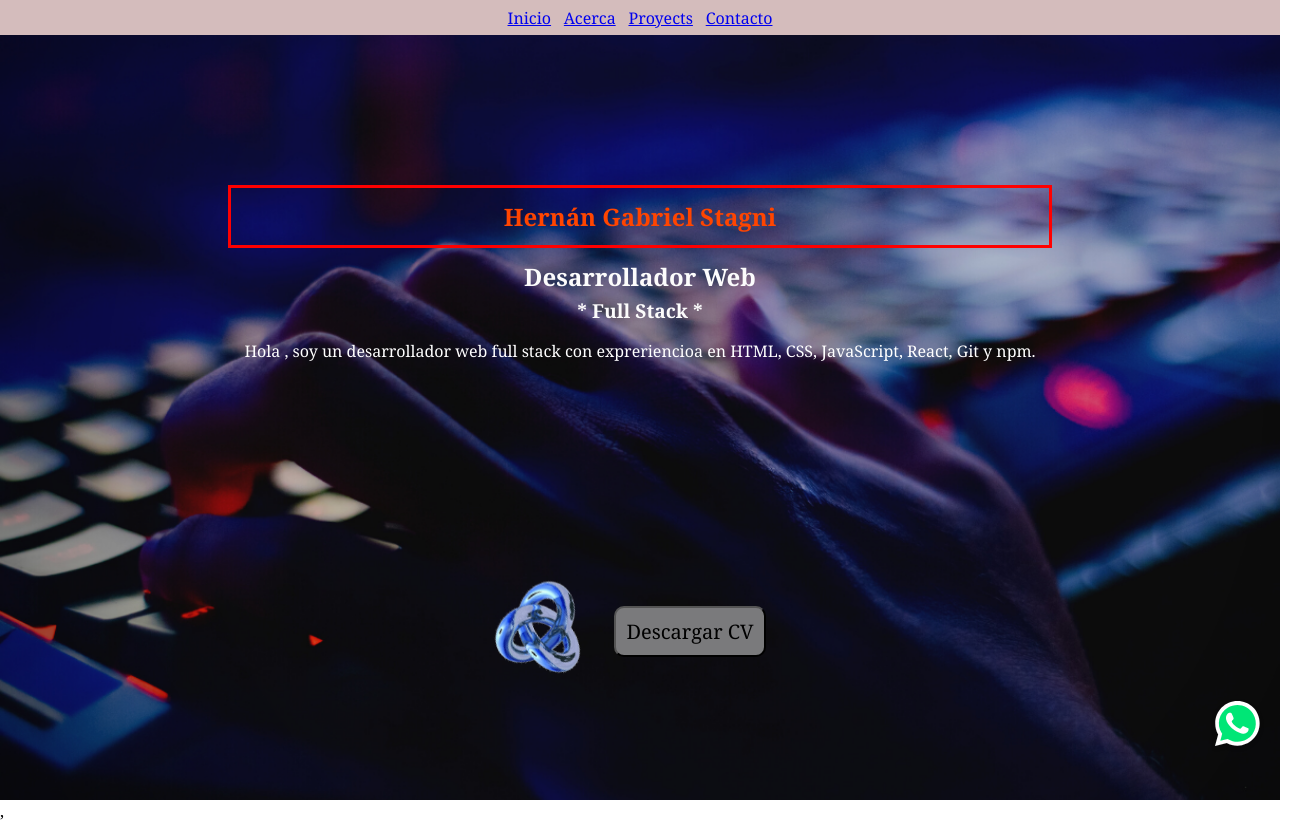
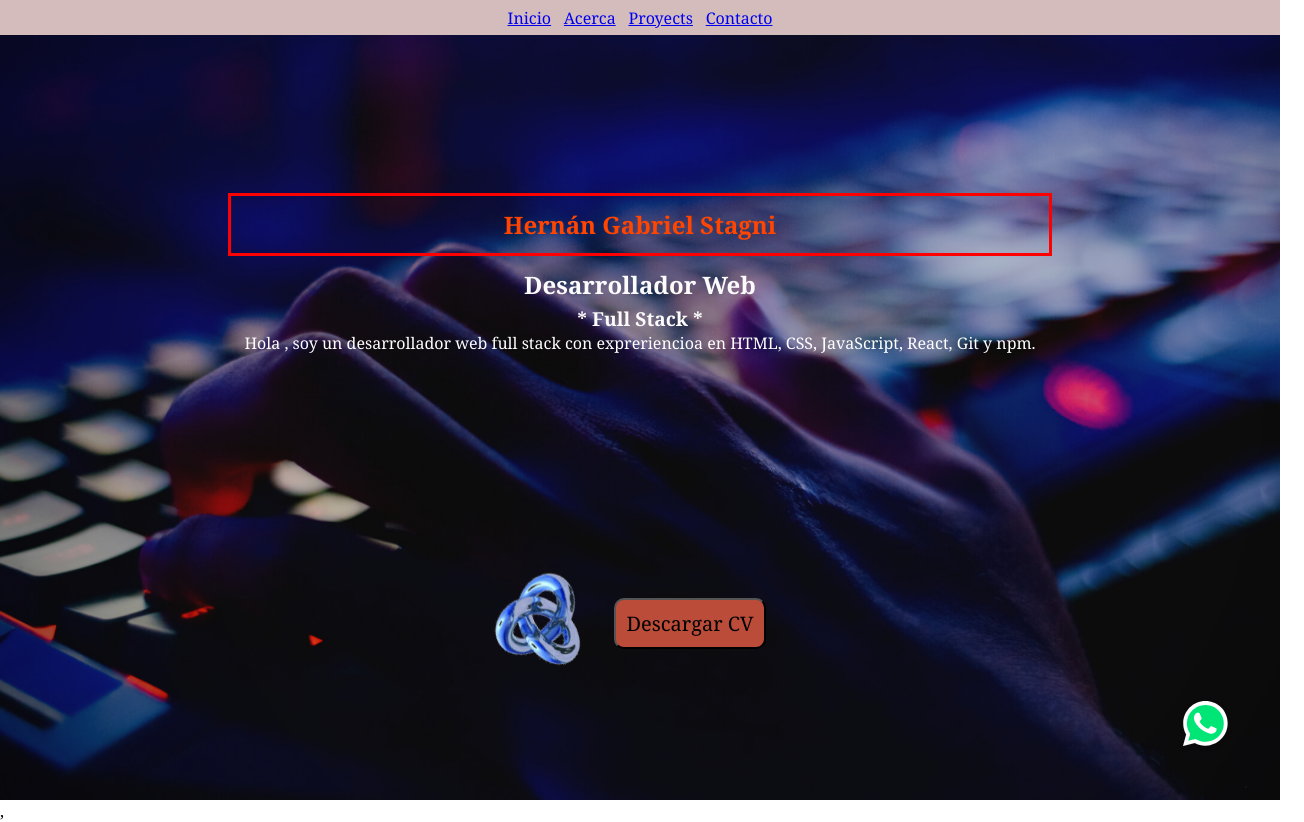
Before and after one commit to HernanGabrielStagni/Portolio-Hernan-Stagni-2024, a React (Vite) app: page / in a window 1280 px wide. Shown: the whole page, 1304 px wide, since content can reach past the window. Built offline with nearby package versions, Linux system fonts and the light colour scheme.

Commit message:
ajuste las posiciones porque me hacia un scroll el boton de wsp

```diff
--- a/src/COMPONENTS/ButtonWhatsapp/ButtonWhatsapp.css
+++ b/src/COMPONENTS/ButtonWhatsapp/ButtonWhatsapp.css
@@ -2,7 +2,7 @@
     position:absolute;
     z-index: 1000;
     bottom: 3rem;
-    right: 1rem;
+    right: 3rem;
 }
 
 .btn__whatsapp:before,
--- a/src/COMPONENTS/descargarPDF_CSS.css
+++ b/src/COMPONENTS/descargarPDF_CSS.css
@@ -6,13 +6,14 @@
     text-align: center;
     color: rgb(264, 66, 0);
     font-size: 25px;
-    gap: .5em;
+
+    /* gap: .5em;  */
   }
 
   .container_general button{
       padding: .5em;
       font-size: 20px;
       border-radius: 10px;
-  background-color: rgb(122, 122, 124);
-
+  background-color: rgb(187, 76, 57);
+  font-weight:500;
   }
--- a/src/COMPONENTS/inicio_CSS.css
+++ b/src/COMPONENTS/inicio_CSS.css
@@ -51,7 +51,7 @@
 
 /*texto de presentacion*/
     .presentation p {
-        padding: 1em;
+        padding: 0 1em;
         font-size: 1.rem;
       }
 
```
